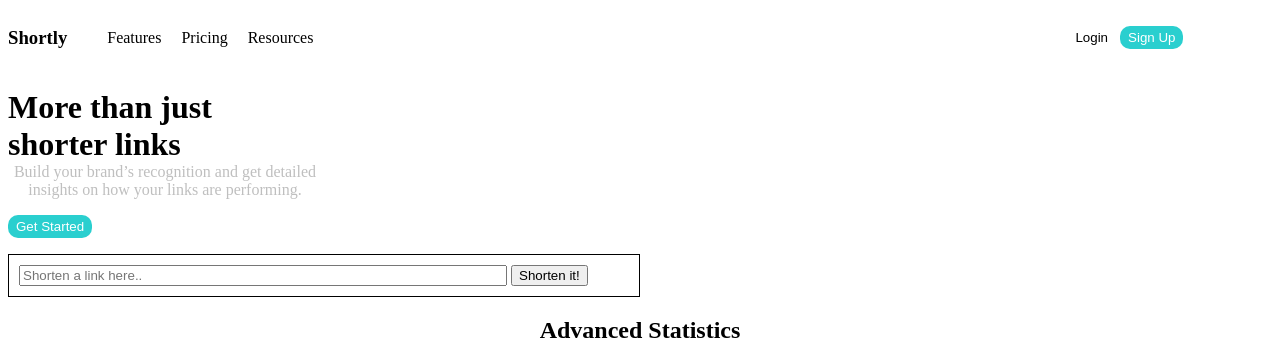
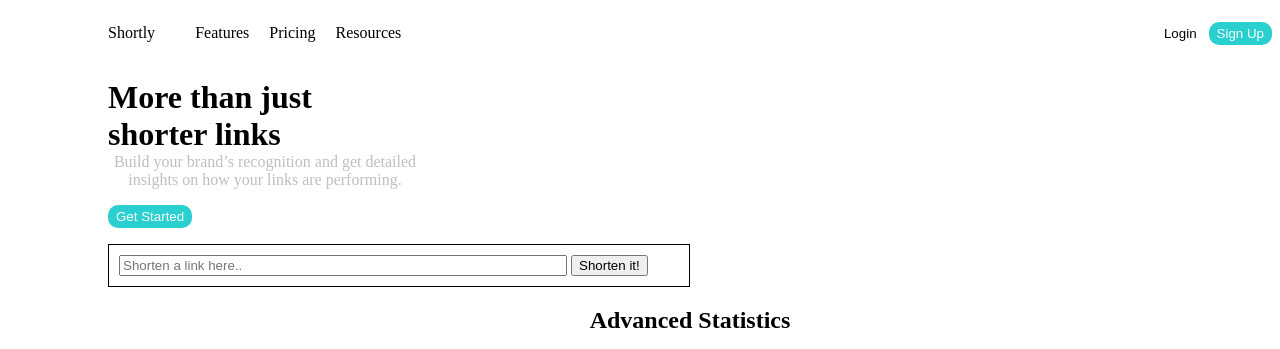
Before and after one commit to ASHWIN776/url-shortening, a plain HTML site: page index.html in a window 1280 px wide. Shown: the top 349 px of the page. Drawn offline with Linux system fonts and the light colour scheme.

Commit message:
Updated styles

```diff
--- a/index.html
+++ b/index.html
@@ -14,7 +14,7 @@
 <body>
   <div class="wrapper">
     <div class="navigation-bar">
-      <h3>Shortly</h5>
+      <span>Shortly</span>
         <nav>
           <div class="nav-options">
             <ul>
--- a/styles.css
+++ b/styles.css
@@ -34,7 +34,8 @@ body {
 .navigation-bar nav {
     display: flex;
     align-items: center;
-    gap: 754px;
+    flex-grow: 1;
+    justify-content: space-between;
 }
 
 .login {
@@ -98,7 +99,7 @@ h1 {
 }
 
 .wrapper {
-    /* margin: 33px; */
+    margin-left: 100px;
 }
 
 .box {
```
